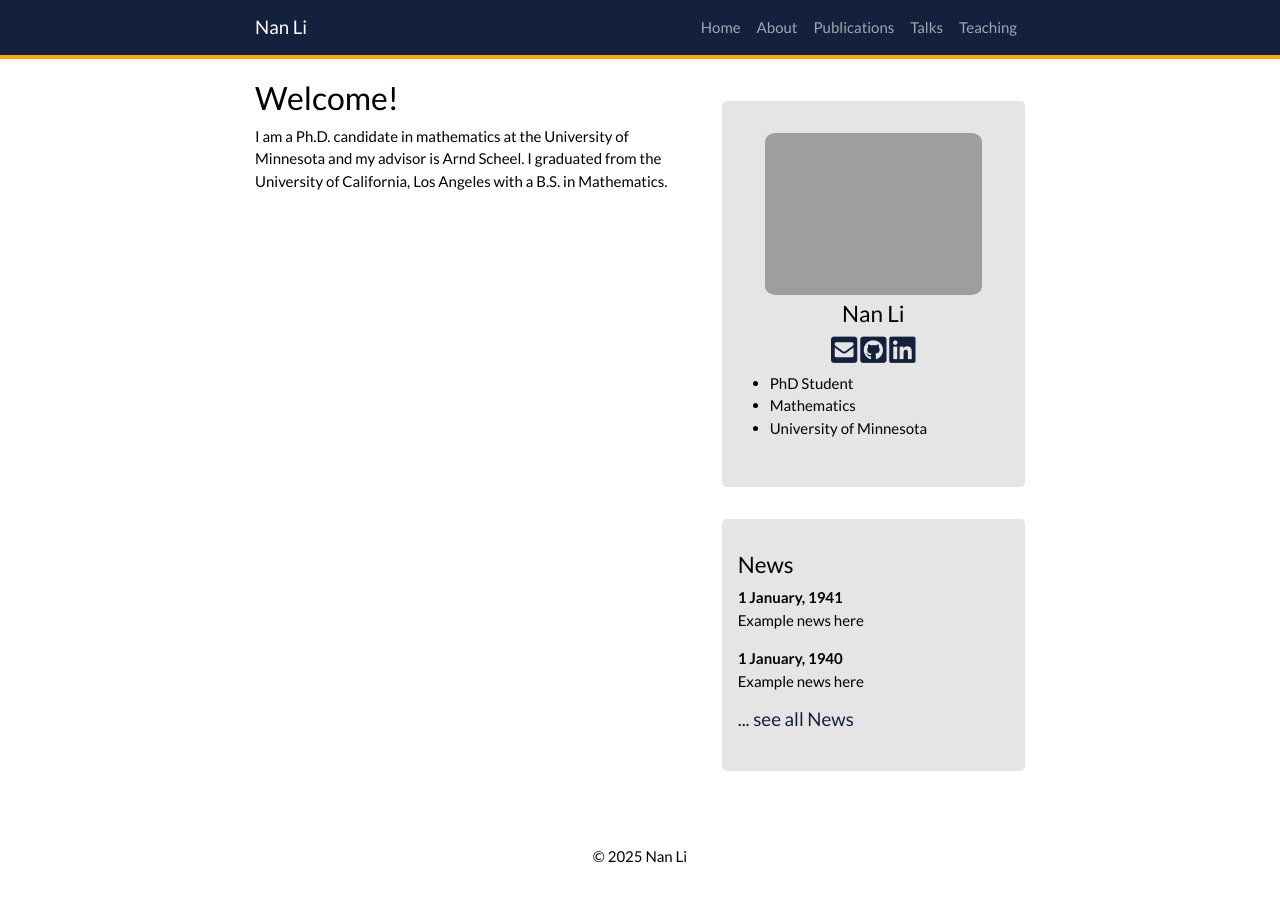
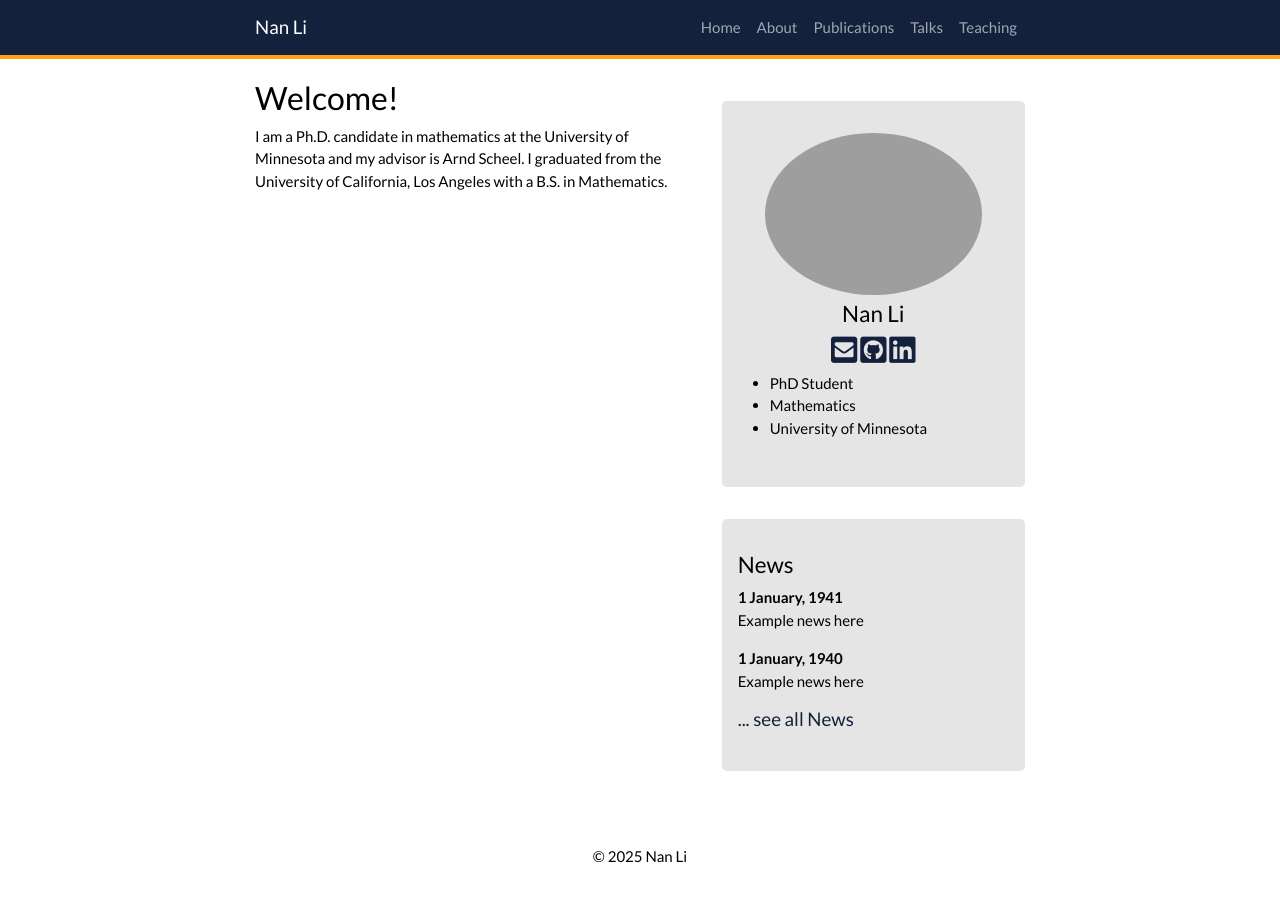
Before and after one commit to eigennan/eigennan.github.io, a Jekyll site: the page built from _pages/home.md, in a window 1280 px wide. Built offline with Jekyll 4.4.1, drawn with Linux system fonts in a browser that asks for light colours; a style sheet for code colours, icons or effects is not loaded.

Commit message:
Update sidebar.html

```diff
--- a/_includes/sidebar.html
+++ b/_includes/sidebar.html
@@ -2,7 +2,7 @@
 {% for member in site.data.pi %}
 <div class="jumbotron">
    <center>
-   <a href="{{site.url}}{{site.baseurl}}/about"><img src="{{site.url}}{{site.baseurl}}/images/{{ member.photo }}" width="80%" style="block:inline; margin-left:auto; margin-right:auto; margin-bottom:5px;"/></a>
+   <a href="{{site.url}}{{site.baseurl}}/about"><img src="{{site.url}}{{site.baseurl}}/images/{{ member.photo }}" width="80%" style="block:inline; margin-left:auto; margin-right:auto; margin-bottom:5px; border-radius: 50%;"/></a>
    <h4>{{ member.name }}</h4>
    <div style="margin-bottom:5px">
    {% if member.email %}<a href="mailto:{{ member.email }}" target="_blank"><i class="fa fa-envelope-square fa-2x"></i></a> {% endif %}
```
